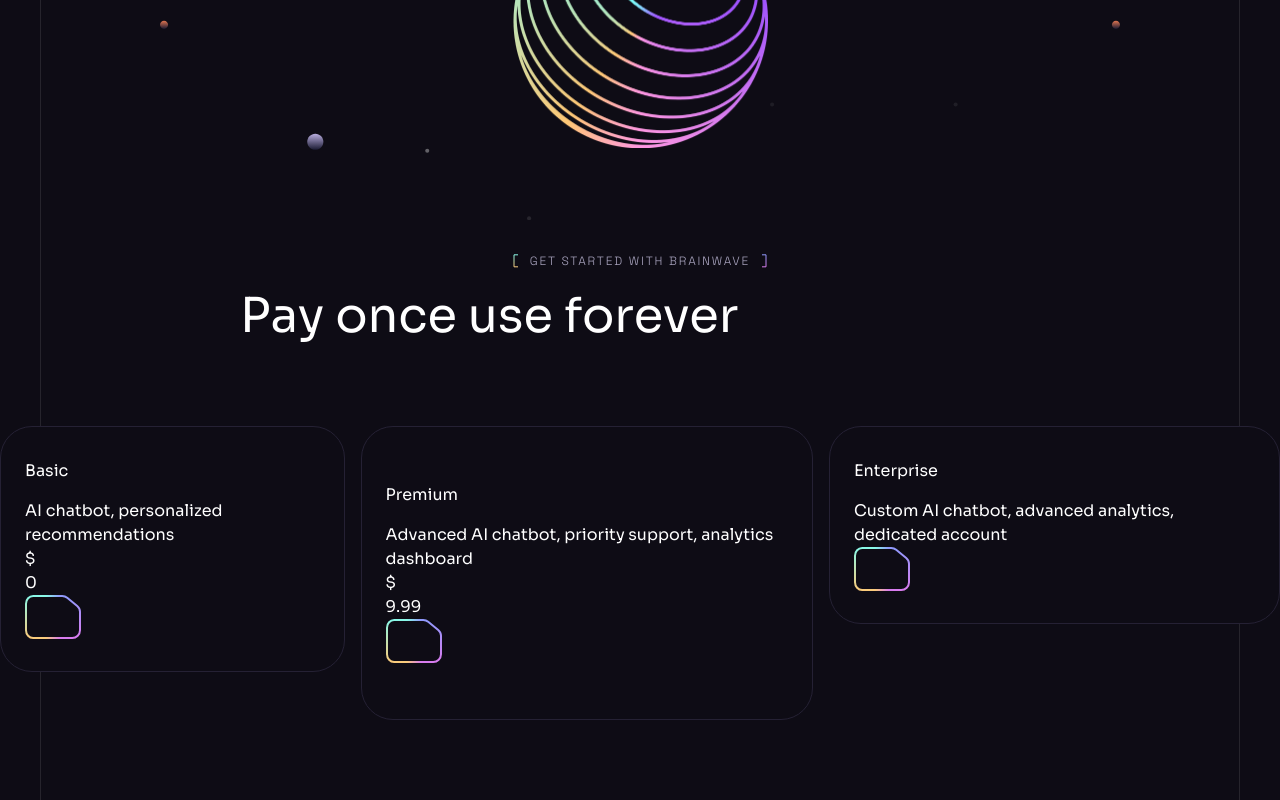
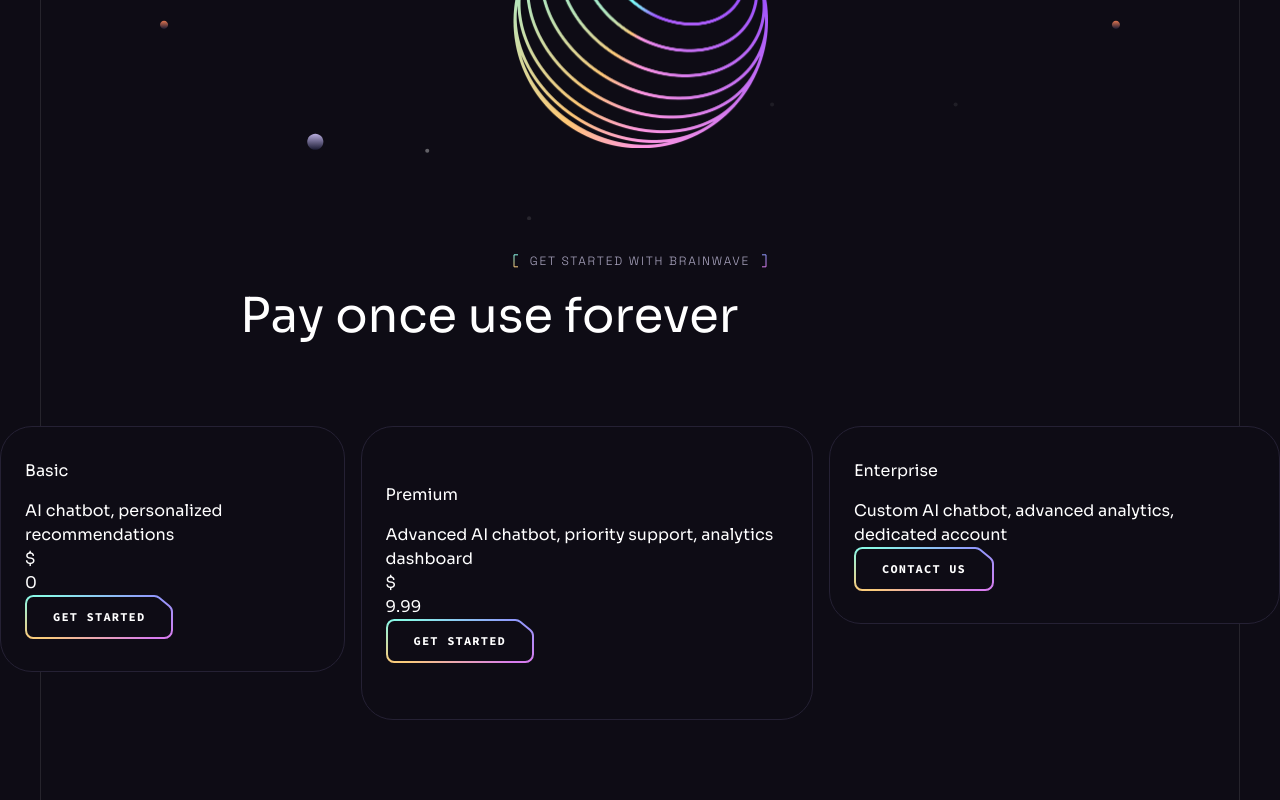
Before and after one commit to ahteshamsalamatansari/sass-ui-react, a React (Vite) app: page / in a window 1280 px wide. Shown: the part 5483-6283 px from the top of the page. Built offline with nearby package versions, Linux system fonts and the light colour scheme.

Commit message:
Button implemented on list

```diff
--- a/src/components/PricingList.jsx
+++ b/src/components/PricingList.jsx
@@ -20,7 +20,7 @@ const Pricinglist = () => {
             )}
           </div>
           <Button>
-
+            {item.price ? 'Get Started' : 'Contact us'}
           </Button>
         </div>
       ))}
```
